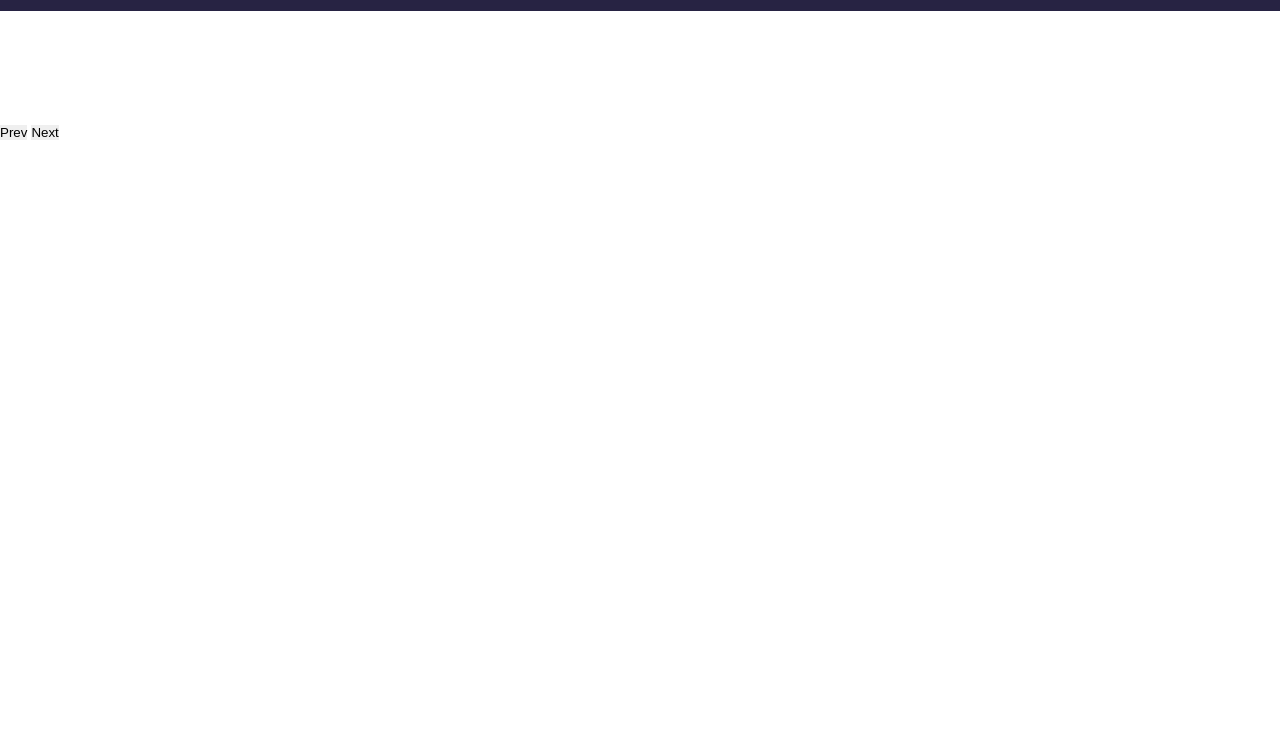
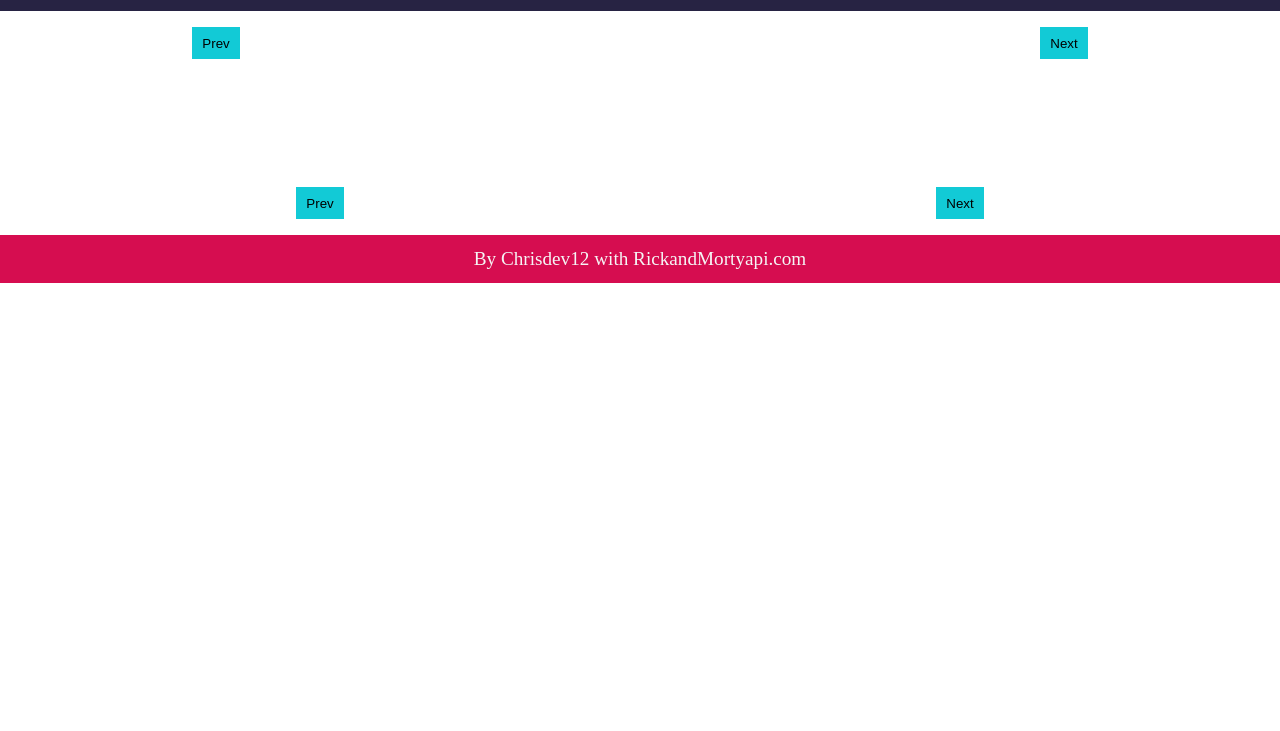
Before and after one commit to chrisdev12/RickAndMortySearcher, a plain HTML site: page index.html in a window 1280 px wide. Shown: the part 69-800 px from the top of the page. Drawn offline with nearby package versions, Linux system fonts and the light colour scheme; no server answers.

Commit message:
Just style updated to buttons and  added footer section

```diff
--- a/index.html
+++ b/index.html
@@ -18,14 +18,27 @@
             <button class='btn-buscar' id='reset'>Reset</button>
         </nav>
     </header>
-    <div class="counter">
-    </div>
+    <section class="interfaceBoard">
+        <button class="pages-btn" value="retroceder"> Prev </button>
+        <div class="counter">
+        </div>
+        <button class="pages-btn" value="avanzar"> Next </button>
+    </section>
+
     <section id="contenedor">
     </section>
-    <div id="pagination">
+    <div class="interfaceBoard">
         <button class="pages-btn" value="retroceder"> Prev </button>
         <button class="pages-btn" value="avanzar"> Next </button>
     </div>
+    <footer>
+        <p>
+            By <a href="https://github.com/chrisdev12" target="_blank" rel="noopener noreferrer">
+                Chrisdev12 </a>
+            with <a href="https://rickandmortyapi.com/" target="_blank" rel="noopener noreferrer">
+                RickandMortyapi.com</a>
+        </p>
+    </footer>
     <script src="https://ajax.googleapis.com/ajax/libs/jquery/3.4.1/jquery.min.js"></script>
     <script src="./scripts/index.js"></script>
 
--- a/scripts/index.js
+++ b/scripts/index.js
@@ -3,7 +3,6 @@ let valorBuscar = document.querySelector("#buscador");
 let buscar = document.querySelector("#buscar");
 let reset = document.querySelector("#reset");
 let counter = document.querySelector('.counter');
-// let pagination = document.querySelector('#pagination');
 let pagesButton = document.querySelectorAll('.pages-btn');
 const defaultUrl = 'https://rickandmortyapi.com/api/'
 var contadorDePagina = 1;
@@ -64,7 +63,7 @@ function defaultView() {
                     <p class="details"> Origin: ${personaje.origin.name}</p></div>`
                 })
                 counter.innerHTML = `<h2 class="results">
-                 Search your favorite Rick&Morty character by their name </h2> `;
+                 Rick&Morty characters </h2> `;
             },
             error: function (error) {
                 console.error('Error trayendo personajes ', error)
--- a/styles/styles.css
+++ b/styles/styles.css
@@ -22,14 +22,22 @@ header{
 
 
 h1{
-    font-size: 1.3rem;
+    font-size: 1.2rem;
     width: 10%;
     font-weight: 400;
 }
 
+@media screen and (max-width: 420px){
+    h1{
+        font-size: 0.9rem;
+    }
+}
+
+
 nav{
     width: 70%;
     text-align: center;
+    margin-left: 1rem;
 }
 
 input{
@@ -82,6 +90,23 @@ h2{
 }
 
 
+/* BOTONES PRINCIPALES DE NEVEGACIÓN Y
+TABLERO DE RESULTADOS ENCONTRADOS */
+
+.interfaceBoard{
+    margin-top: 1rem;
+    margin-bottom: 1rem;
+    display: flex;
+    justify-content: space-around;
+    align-items: center;
+    flex-wrap: wrap;
+}
+
+.interfaceBoard button{
+    width: 3rem;
+    height: 2rem;
+    background-color: #12cad6;
+}
 
 /*CONTENEDOR GENERAL*/
 
@@ -145,3 +170,22 @@ h2{
     text-align: right;
     font-size: 1.1rem;
 }
+
+footer{
+    height: 3rem;
+    display: flex;
+    background-color: rgb(214, 13, 80);
+    color: whitesmoke;
+    justify-content: center;
+    align-items: center;
+    font-size: 1.2rem;
+}
+
+footer p a{
+    text-decoration: none;
+    color: whitesmoke;
+}
+
+footer p a:hover{
+    color: #12cad6;
+}
```
